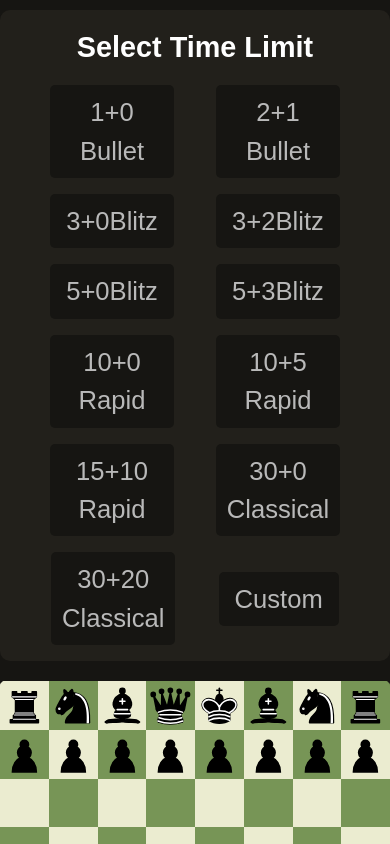
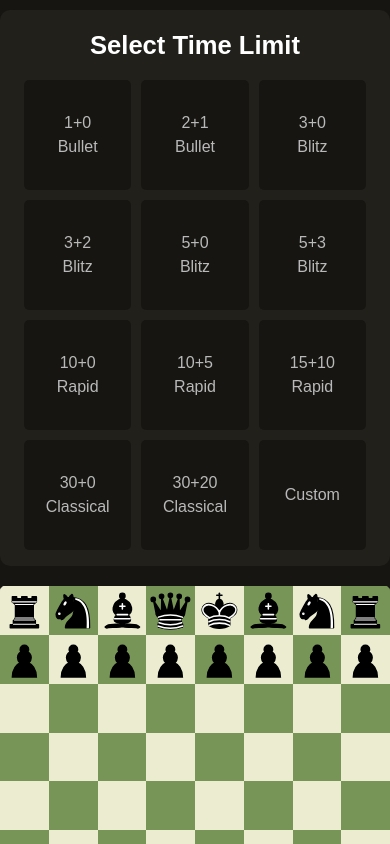
Before and after one commit to codeveryday-exe/chess, a React (Vite) app: page / in a window 390 px wide. Built offline with nearby package versions, Linux system fonts and the light colour scheme.

Commit message:
style: time limit box grid & responsive dot

```diff
--- a/src/components/Dot.module.css
+++ b/src/components/Dot.module.css
@@ -28,3 +28,17 @@
   opacity: 0.2;
   border-radius: 100%;
 }
+
+@media (max-width: 460px) {
+  .dot::after {
+    width: 20px;
+    height: 20px;
+  }
+}
+
+@media (max-width: 320px) {
+  .dot::after {
+    width: 15px;
+    height: 15px;
+  }
+}
--- a/src/components/TimeLimitSelectionBox.module.css
+++ b/src/components/TimeLimitSelectionBox.module.css
@@ -3,7 +3,7 @@
   flex-direction: column;
   justify-content: center;
   align-items: center;
-  max-width: 500px;
+  max-width: 700px;
   gap: 16px;
   background-color: #22201b;
   border-radius: 10px;
@@ -17,19 +17,15 @@
 }
 
 .timeSelectionBox {
-  display: flex;
-  justify-content: space-evenly;
-  gap: 16px;
-  align-items: center;
-  flex-wrap: wrap;
+  display: grid;
+  grid-template-columns: repeat(3, minmax(70px, 216px));
+  grid-template-rows: repeat(4, 110px);
+  gap: 10px;
 }
 
 .timeSelectionBtn {
-  display: flex;
-  justify-content: center;
-  align-items: center;
-  flex-wrap: wrap;
-  max-width: 124px;
+  text-align: center;
+  max-width: 216px;
   padding: 8px 16px;
   border-radius: 5px;
   background-color: #161512;
@@ -39,6 +35,8 @@
   }
 
   p {
+    display: block;
+    width: 100%;
     font-size: 1.6rem;
     color: #b9b9b9;
   }
@@ -69,3 +67,30 @@
     background-color: #0e0c0b;
   }
 }
+
+@media (max-width: 475px) {
+  .infoText {
+    font-size: 1.6rem;
+  }
+
+  .timeSelectionBtn {
+    p {
+      font-size: 1.2rem;
+    }
+  }
+}
+
+@media (max-width: 393px) {
+  .timeSelectionBtn {
+    p {
+      font-size: 1rem;
+    }
+  }
+}
+
+/* @media (max-width: 300px) {
+  .infoText {
+    font-size: 1.4rem;
+  }
+}
+ */
```
Also changed, not shown: 1 other file (tests, documents, lock files or other folders).
